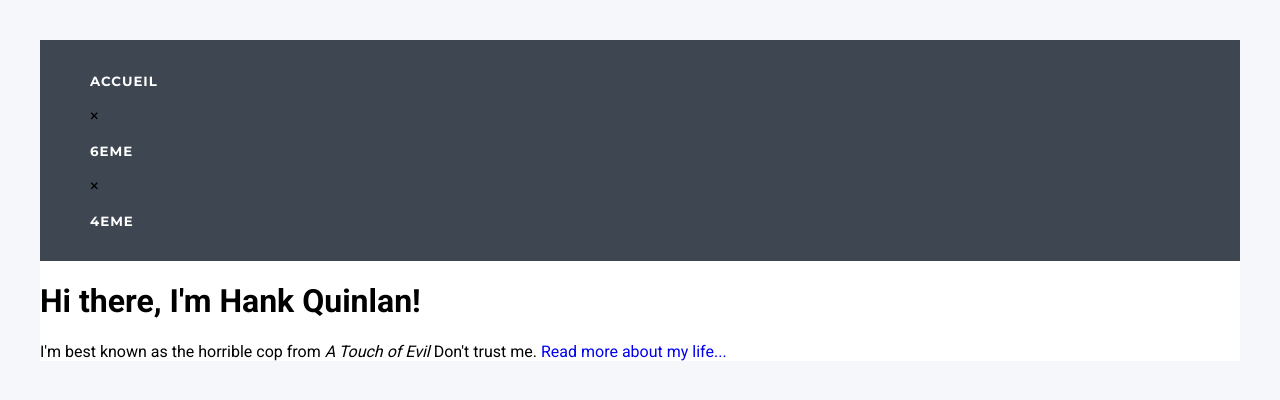
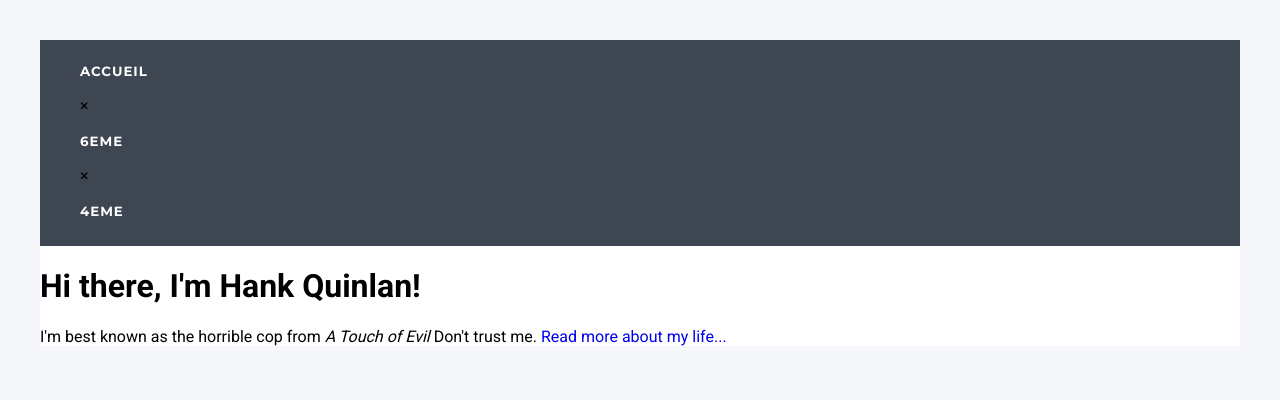
Before and after one commit to DangSinslay/DangSinslay.github.io, a Jekyll site: the page built from index.html, in a window 1280 px wide. Shown: the top 400 px of the page. Built offline with Jekyll 4.4.1, drawn with Linux system fonts in a browser that asks for light colours.

Commit message:
Update main.css

```diff
--- a/css/main.css
+++ b/css/main.css
@@ -32,7 +32,7 @@ header {
 
 nav {
 	background: #3E4651;
-	padding: 15px 10px;
+	padding: 5px 0px 10px 0px;
 }
 
 nav ul li {
```
